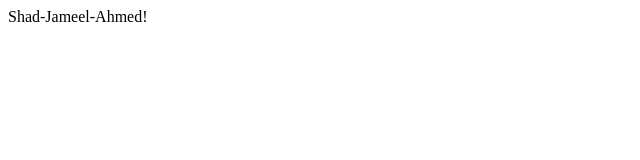
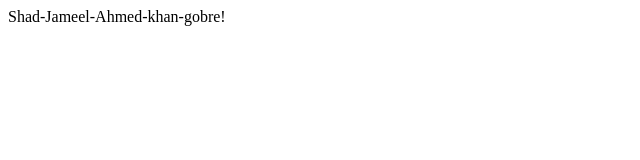
Before and after one commit to Mdjameelahmed/demo-repo, a plain HTML site: page index.html in a window 1280 px wide. Shown: the full height of the page, 0-640 px from the left. Drawn offline with Linux system fonts and the light colour scheme.

Commit message:
added file

```diff
--- a/index.html
+++ b/index.html
@@ -3,6 +3,6 @@
   <title> Ubuntu rocks! </title>
 </head>
 <body>
-  <p> Shad-Jameel-Ahmed!
+  <p> Shad-Jameel-Ahmed-khan-gobre!
 </body>
 </html>
```
